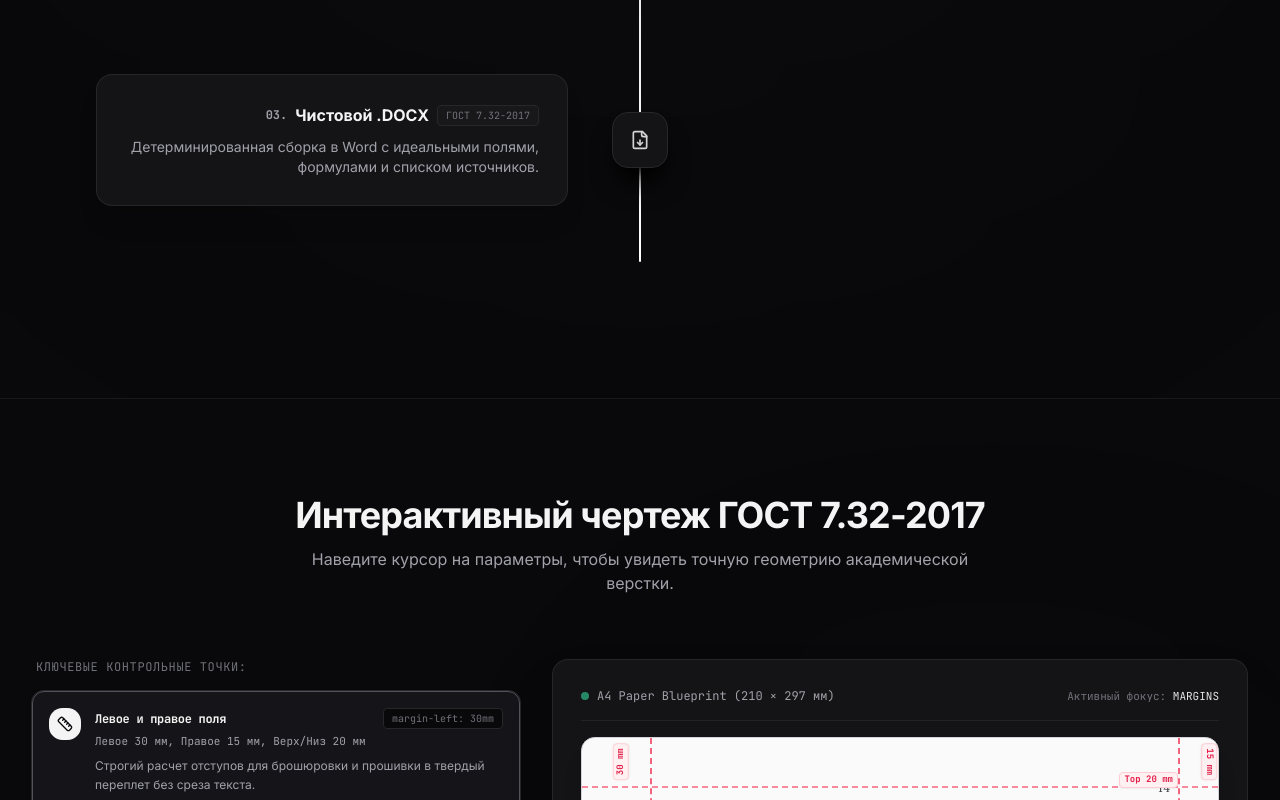
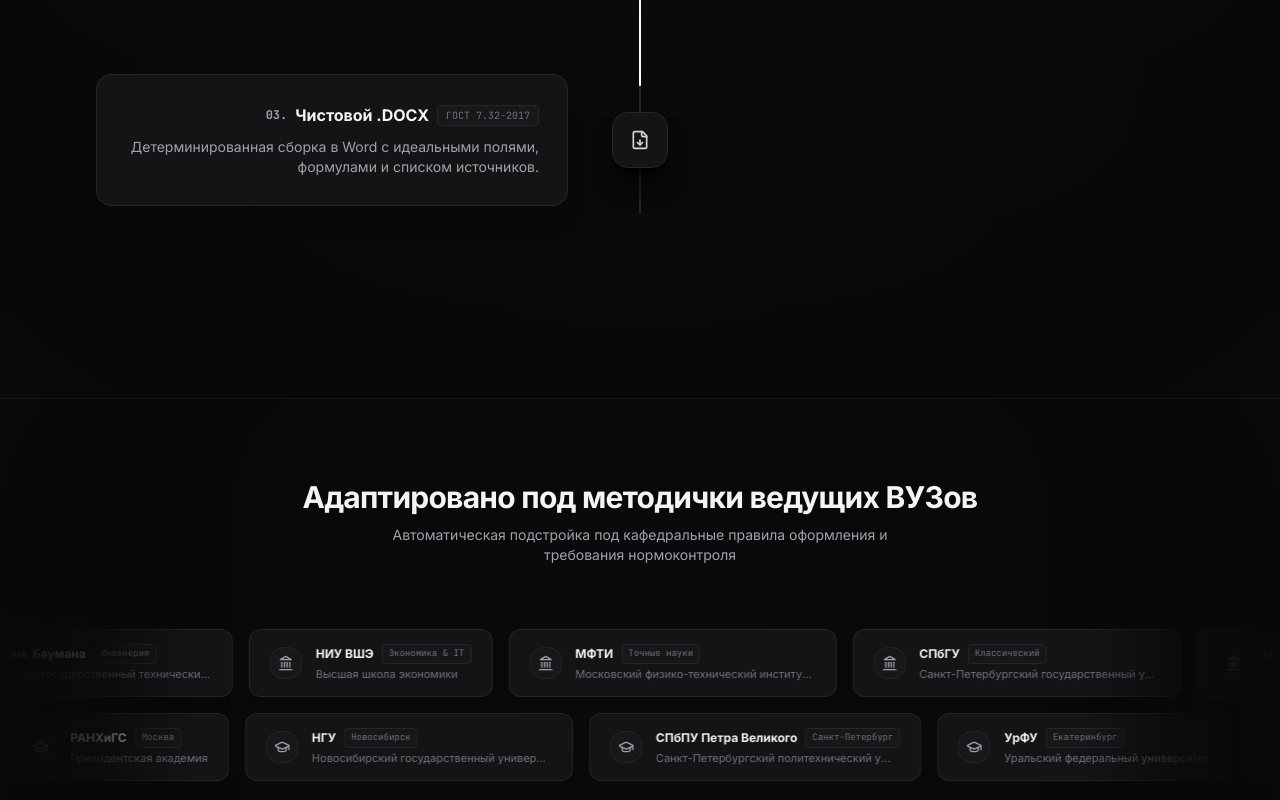
Before and after one commit to ivdmg/otchet-ai, a React (Vite) app in the folder frontend/: page / in a window 1280 px wide. Shown: the part 2000-2800 px from the top of the page. Built offline with nearby package versions, Linux system fonts and the light colour scheme; the HTML template or start-up script is replaced by a standard one.

Commit message:
add scroll univer section

```diff
--- a/frontend/src/components/landing/LandingPage.tsx
+++ b/frontend/src/components/landing/LandingPage.tsx
@@ -2,6 +2,7 @@
 import { LandingHeader } from "./LandingHeader";
 import { DarkHeroSection } from "./DarkHeroSection";
 import { PipelineSection } from "./PipelineSection";
+import { UniversitiesTickerSection } from "./UniversitiesTickerSection";
 import { GostBlueprintSection } from "./GostBlueprintSection";
 import { PricingCardsSection } from "./PricingCardsSection";
 import { FaqAccordionSection } from "./FaqAccordionSection";
@@ -48,21 +49,24 @@
         {/* 2. Interactive Pipeline (3 Steps to Done) */}
         <PipelineSection />
 
-        {/* 3. Anatomy of an Ideal Page (Interactive GOST Blueprint) */}
+        {/* 3. Universities Ticker (Scroll-driven Parallax Marquee) */}
+        <UniversitiesTickerSection />
+
+        {/* 4. Anatomy of an Ideal Page (Interactive GOST Blueprint) */}
         <GostBlueprintSection />
 
-        {/* 4. Pricing Cards (3 Tiers) */}
+        {/* 5. Pricing Cards (3 Tiers) */}
         <PricingCardsSection
           onSelectPlan={onSelectPlan}
           onStartGenerator={onStartGenerator}
         />
 
-        {/* 5. Academic Guarantees & FAQ (Accordion) */}
+        {/* 6. Academic Guarantees & FAQ (Accordion) */}
         <FaqAccordionSection />
 
       </main>
 
-      {/* 6. Minimal Footer */}
+      {/* 7. Minimal Footer */}
       <MinimalFooter />
 
       {/* Interactive .docx Sample Preview Modal */}
--- a/frontend/src/components/landing/PipelineSection.tsx
+++ b/frontend/src/components/landing/PipelineSection.tsx
@@ -49,15 +49,15 @@
 export const PipelineSection: React.FC = () => {
   const containerRef = useRef<HTMLDivElement>(null);
 
-  // Scroll Progress Listener across the vertical timeline
+  // Scroll Progress Listener across the vertical timeline with extended smooth offset
   const { scrollYProgress } = useScroll({
     target: containerRef,
-    offset: ["start 65%", "end 45%"]
+    offset: ["start 80%", "end 20%"]
   });
 
   const smoothProgress = useSpring(scrollYProgress, {
-    stiffness: 100,
-    damping: 20,
+    stiffness: 50,
+    damping: 25,
     restDelta: 0.001
   });
 
--- /dev/null
+++ b/frontend/src/components/landing/UniversitiesTickerSection.tsx
@@ -0,0 +1,142 @@
+import React, { useRef } from "react";
+import { motion, useScroll, useTransform, useSpring } from "framer-motion";
+import { GraduationCap, Landmark } from "lucide-react";
+
+interface UniversityItem {
+  shortName: string;
+  fullName: string;
+  city: string;
+  badge: string;
+}
+
+const UNIVERSITIES: UniversityItem[] = [
+  { shortName: "МГУ им. Ломоносова", fullName: "Московский государственный университет", city: "Москва", badge: "Топ-1 РФ" },
+  { shortName: "МГТУ им. Баумана", fullName: "Московский государственный технический университет", city: "Москва", badge: "Инженерия" },
+  { shortName: "НИУ ВШЭ", fullName: "Высшая школа экономики", city: "Москва / СПб", badge: "Экономика & IT" },
+  { shortName: "МФТИ", fullName: "Московский физико-технический институт (Физтех)", city: "Долгопрудный", badge: "Точные науки" },
+  { shortName: "СПбГУ", fullName: "Санкт-Петербургский государственный университет", city: "Санкт-Петербург", badge: "Классический" },
+  { shortName: "ИТМО", fullName: "Национальный исследовательский университет ИТМО", city: "Санкт-Петербург", badge: "IT & AI" },
+  { shortName: "НИЯУ МИФИ", fullName: "Национальный исследовательский ядерный университет", city: "Москва", badge: "Физика & Кибернетика" },
+  { shortName: "МГИМО", fullName: "Московский институт международных отношений", city: "Москва", badge: "Международный" },
+  { shortName: "РАНХиГС", fullName: "Президентская академия", city: "Москва", badge: "Управление" },
+  { shortName: "НГУ", fullName: "Новосибирский государственный университет", city: "Новосибирск", badge: "Академгородок" },
+  { shortName: "СПбПУ Петра Великого", fullName: "Санкт-Петербургский политехнический университет", city: "Санкт-Петербург", badge: "Политех" },
+  { shortName: "УрФУ", fullName: "Уральский федеральный университет", city: "Екатеринбург", badge: "Урал" },
+  { shortName: "КФУ", fullName: "Казанский федеральный университет", city: "Казань", badge: "Поволжье" },
+  { shortName: "ТГУ", fullName: "Томский государственный университет", city: "Томск", badge: "Сибирь" },
+  { shortName: "РЭУ им. Плеханова", fullName: "Российский экономический университет", city: "Москва", badge: "Финансы" },
+];
+
+export const UniversitiesTickerSection: React.FC = () => {
+  const sectionRef = useRef<HTMLDivElement>(null);
+
+  // Scroll Progress Listener with extended trigger window
+  const { scrollYProgress } = useScroll({
+    target: sectionRef,
+    offset: ["start end", "end start"]
+  });
+
+  // Softened, cinematic spring physics
+  const smoothProgress = useSpring(scrollYProgress, {
+    stiffness: 35,
+    damping: 30,
+    restDelta: 0.001
+  });
+
+  // Significantly reduced and smoothened travel distance for slow, elegant scroll
+  const x1 = useTransform(smoothProgress, [0, 1], ["0%", "-8%"]);
+  const x2 = useTransform(smoothProgress, [0, 1], ["-8%", "0%"]);
+
+  return (
+    <section
+      ref={sectionRef}
+      className="py-20 relative overflow-hidden border-t border-zinc-900 bg-[#09090b]"
+    >
+      {/* Background ambient lighting */}
+      <div className="absolute top-1/2 left-1/2 -translate-x-1/2 -translate-y-1/2 w-[700px] h-[250px] bg-zinc-800/10 blur-[160px] pointer-events-none rounded-full" />
+
+      {/* Section Header */}
+      <div className="max-w-5xl mx-auto px-4 sm:px-6 lg:px-8 text-center space-y-2.5 mb-12 relative z-10">
+        <h2 className="text-2xl sm:text-3xl font-extrabold text-zinc-100 tracking-tight">
+          Адаптировано под методички ведущих ВУЗов
+        </h2>
+        <p className="text-xs sm:text-sm text-zinc-400 max-w-xl mx-auto">
+          Автоматическая подстройка под кафедральные правила оформления и требования нормоконтроля
+        </p>
+      </div>
+
+      {/* Ticker Container with Left and Right Fade Gradients */}
+      <div className="relative w-full overflow-hidden space-y-4">
+
+        {/* Left & Right Fade Overlay */}
+        <div className="absolute top-0 bottom-0 left-0 w-24 sm:w-48 bg-gradient-to-r from-[#09090b] via-[#09090b]/80 to-transparent z-20 pointer-events-none" />
+        <div className="absolute top-0 bottom-0 right-0 w-24 sm:w-48 bg-gradient-to-l from-[#09090b] via-[#09090b]/80 to-transparent z-20 pointer-events-none" />
+
+        {/* Row 1: Leftward moving track */}
+        <motion.div
+          style={{ x: x1 }}
+          className="flex items-center gap-4 w-max will-change-transform"
+        >
+          {[...UNIVERSITIES, ...UNIVERSITIES].map((uni, idx) => (
+            <div
+              key={`row1-${idx}`}
+              className="dark-surface dark-surface-hover rounded-xl px-5 py-3.5 border border-zinc-800/80 flex items-center space-x-3.5 shadow-md shrink-0 select-none group transition-all"
+            >
+              <div className="w-8 h-8 rounded-lg bg-zinc-900 border border-zinc-800 flex items-center justify-center text-zinc-400 group-hover:text-zinc-100 group-hover:border-zinc-700 transition-colors">
+                <Landmark className="w-4 h-4" />
+              </div>
+
+              <div className="space-y-0.5">
+                <div className="flex items-center space-x-2">
+                  <span className="text-xs font-bold text-zinc-100 group-hover:text-white transition-colors">
+                    {uni.shortName}
+                  </span>
+                  <span className="text-[9px] font-mono text-zinc-500 bg-zinc-900/90 px-1.5 py-0.5 rounded border border-zinc-800">
+                    {uni.badge}
+                  </span>
+                </div>
+                <p className="text-[11px] text-zinc-500 truncate max-w-[240px]">
+                  {uni.fullName}
+                </p>
+              </div>
+            </div>
+          ))}
+        </motion.div>
+
+        {/* Row 2: Rightward moving track */}
+        <motion.div
+          style={{ x: x2 }}
+          className="flex items-center gap-4 w-max will-change-transform"
+        >
+          {[...UNIVERSITIES.slice(7), ...UNIVERSITIES.slice(0, 7), ...UNIVERSITIES].map((uni, idx) => (
+            <div
+              key={`row2-${idx}`}
+              className="dark-surface dark-surface-hover rounded-xl px-5 py-3.5 border border-zinc-800/80 flex items-center space-x-3.5 shadow-md shrink-0 select-none group transition-all"
+            >
+              <div className="w-8 h-8 rounded-lg bg-zinc-900 border border-zinc-800 flex items-center justify-center text-zinc-400 group-hover:text-zinc-100 group-hover:border-zinc-700 transition-colors">
+                <GraduationCap className="w-4 h-4" />
+              </div>
+
+              <div className="space-y-0.5">
+                <div className="flex items-center space-x-2">
+                  <span className="text-xs font-bold text-zinc-100 group-hover:text-white transition-colors">
+                    {uni.shortName}
+                  </span>
+                  <span className="text-[9px] font-mono text-zinc-500 bg-zinc-900/90 px-1.5 py-0.5 rounded border border-zinc-800">
+                    {uni.city}
+                  </span>
+                </div>
+                <p className="text-[11px] text-zinc-500 truncate max-w-[240px]">
+                  {uni.fullName}
+                </p>
+              </div>
+            </div>
+          ))}
+        </motion.div>
+
+      </div>
+    </section>
+  );
+};
+
+export default UniversitiesTickerSection;
```
